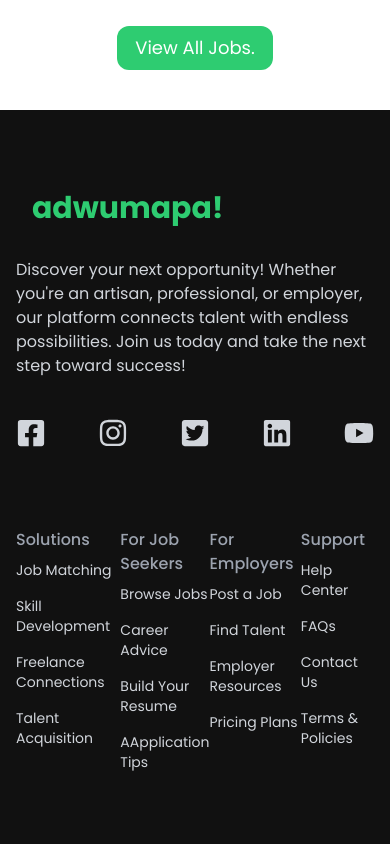
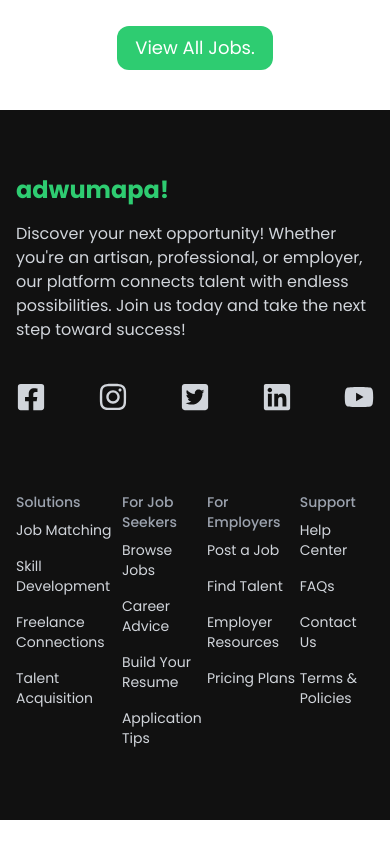
Before and after one commit to emmanuelcobbinah007/adwumapa, a React (Vite) app in the folder Rect Jobs Frontend/: page / in a window 390 px wide. Shown: the part 974-1818 px from the top of the page. After the commit the page ends 1794 px from the top, so only its background shows below. Built offline with nearby package versions, Linux system fonts and the light colour scheme; no server answers.

Commit message:
Done with responsive design

```diff
--- a/Rect Jobs Frontend/src/components/Footer.jsx
+++ b/Rect Jobs Frontend/src/components/Footer.jsx
@@ -6,7 +6,7 @@ const Footer = () => {
     <div className='bg-[#111]'>
         <div className='max-w-[1200px] mx-auto py-16 px-4 grid lg:grid-cols-3 gap-8 text-gray-300'>
         <div>
-        <h1 className='m-4 w-full text-3xl font-bold text-[#2ECC71]'>adwumapa!</h1>
+        <h1 className='font-bold lg:text-4xl md:text-3xl text-2xl hover:cursor-pointer text-[#2ECC71]'>adwumapa!</h1>
         <p className='py-4'>Discover your next opportunity! Whether you're an artisan, professional, or employer, our platform connects talent with endless possibilities. Join us today and take the next step toward success!</p>
         <div className='flex justify-between md:w-[75%] my-6'>
             <FaFacebookSquare size={30}/>
@@ -16,7 +16,7 @@ const Footer = () => {
             <FaYoutube size={30} />
         </div>
         </div>
-        <div className='lg:col-span-2 flex justify-between mt-6'>
+        <div className='text-sm lg:col-span-2 flex justify-between mt-6'>
         <div>
             <h6 className='font-medium text-gray-400'>Solutions</h6>
             <ul>
@@ -32,7 +32,7 @@ const Footer = () => {
                 <li className='py-2 text-sm'>Browse Jobs</li>
                 <li className='py-2 text-sm'>Career Advice</li>
                 <li className='py-2 text-sm'>Build Your Resume</li>
-                <li className='py-2 text-sm'>AApplication Tips</li>
+                <li className='py-2 text-sm'>Application Tips</li>
             </ul>
         </div>
         <div>
```
